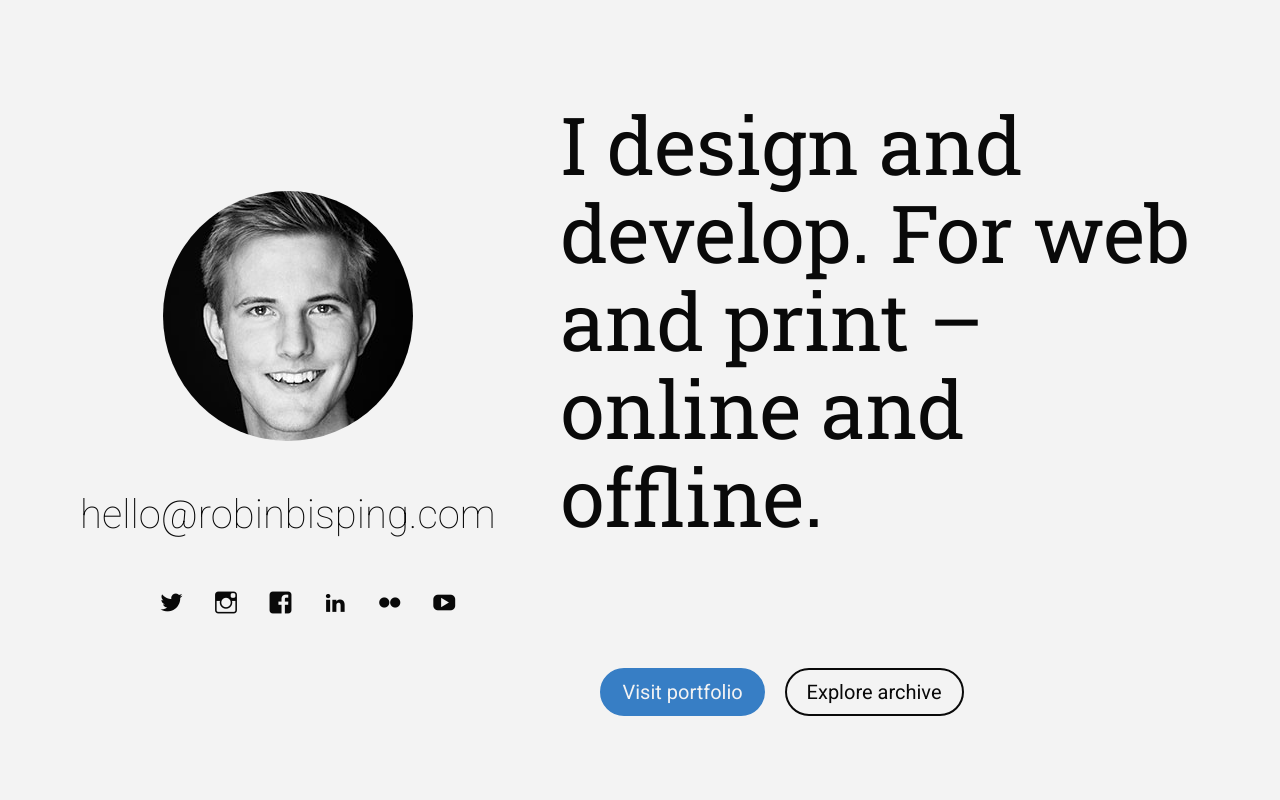
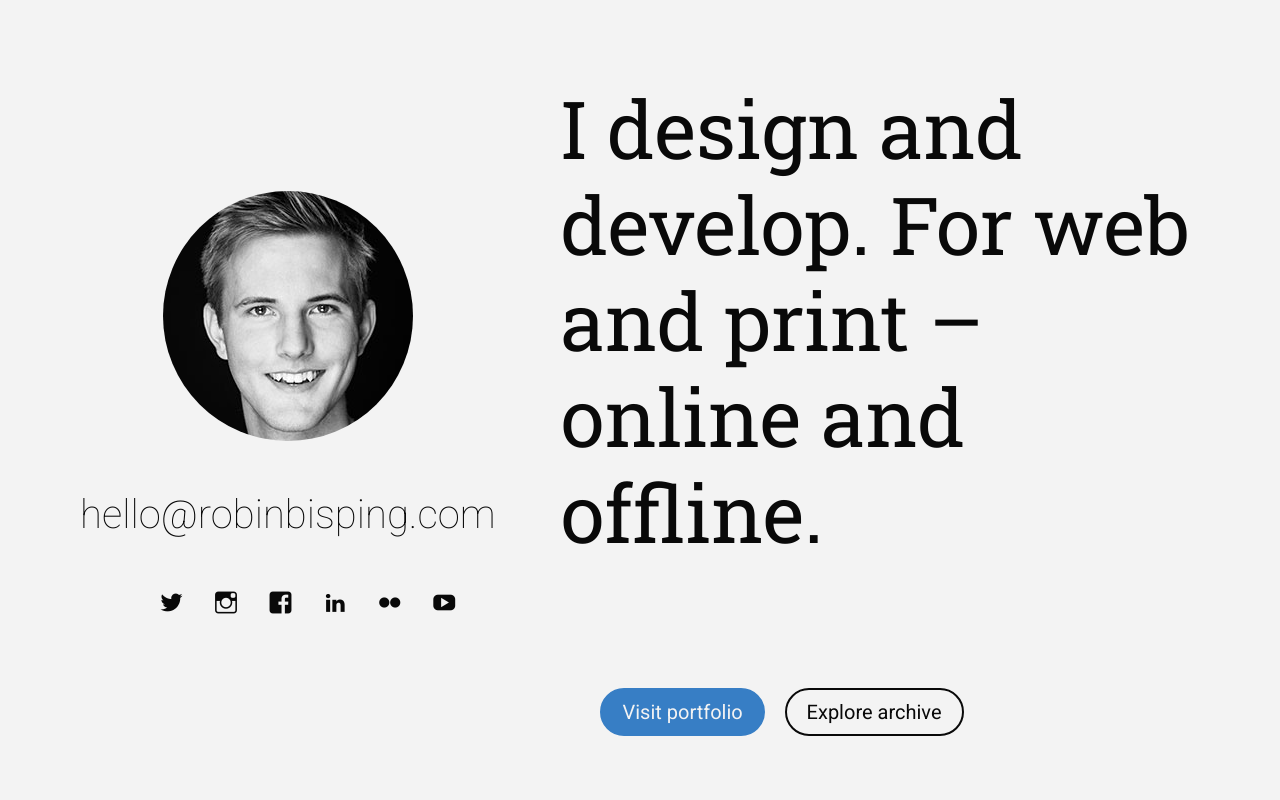
Before and after one commit to robinbisping/personal-website, a PHP site: page / in a window 1280 px wide. Shown: the top 800 px of the page. Before the commit the page ends 716 px from the top, so only its background shows below. Run offline with PHP 8.4, Linux system fonts and the light colour scheme; some libraries are stand-ins or nearby versions.

Commit message:
Update styles.css

```diff
--- a/css/styles.css
+++ b/css/styles.css
@@ -20,13 +20,13 @@
 	width: 100%;
 	float: left;
 }
+.column.two {
+	line-height: 1.1;
+}
 img {
 	height: 150px;
 	width: 150px;
 	border-radius: 75px;
-}
-p {
-	line-height: 1.1;
 }
 p:before, p:after {
 	display: block;
```
